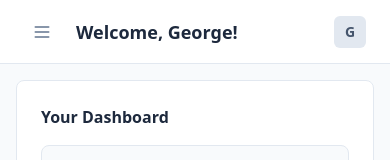
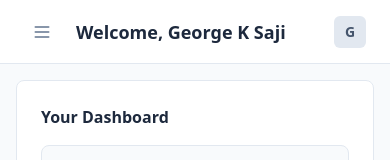
Before and after one commit to georgeksaji/cstar_administration_prototype, a React (Vite) app: page /student in a window 390 px wide. Shown: the top 160 px of the page. Built offline with nearby package versions, Linux system fonts and the light colour scheme.

Commit message:
Created Component Header for both Student and Admin

```diff
--- /dev/null
+++ b/src/Header/header.jsx
@@ -0,0 +1,19 @@
+import React from 'react';
+import { Menu } from 'lucide-react';
+
+function Header({ Name, onMenuClick }) {
+    return (
+        <header className="h-16 bg-white border-b border-slate-200 flex items-center justify-between px-6 flex-shrink-0">
+            <div className="flex items-center space-x-4">
+                <button onClick={onMenuClick} className="p-2 rounded-full text-slate-500 hover:bg-slate-100 sm:hidden">
+                    <Menu size={20} />
+                </button>
+                <h2 className="text-lg font-semibold text-slate-800">Welcome, {Name}</h2>
+            </div>
+            <div className="w-8 h-8 rounded-md bg-slate-200 flex items-center justify-center text-slate-600 font-bold">
+                {Name.charAt(0)}
+            </div>
+        </header>
+    );
+}
+export default Header;
--- a/src/admin.jsx
+++ b/src/admin.jsx
@@ -1,11 +1,11 @@
 import React, { useState } from 'react';
+import Header from './Header/header.jsx';
 import {
     CreditCard, Megaphone, MessageSquare, LogOut, Menu, X,
     ChevronRight, Users, LayoutDashboard, CheckSquare as CheckSquareAdmin,
     ThumbsUp, ThumbsDown, PlusCircle, Upload, Trash2, Edit, UserPlus, Calendar,
     BookCopy, Shield
 } from 'lucide-react';
-
 // --- FIXED ASSET ---
 // Using the imported cstarLogo from the assets folder.
 import cstarLogo from './assets/cstar.png';
@@ -145,14 +145,9 @@ const AdminSidebar = ({ activeScreen, setActiveScreen, isSidebarOpen, setSidebar
 };
 
 const AdminHeader = ({ adminName, onMenuClick }) => (
-    <header className="h-16 bg-white border-b border-slate-200 flex items-center justify-between px-6 flex-shrink-0">
-        <div className="flex items-center space-x-4">
-            <button onClick={onMenuClick} className="p-2 rounded-full text-slate-500 hover:bg-slate-100 sm:hidden"><Menu size={20} /></button>
-            <h2 className="text-lg font-semibold text-slate-800">Welcome, {adminName}</h2>
-        </div>
-        <div className="w-8 h-8 rounded-md bg-slate-200 flex items-center justify-center text-slate-600 font-bold">{adminName.charAt(0)}</div>
-    </header>
+    <Header Name={adminName} onMenuClick={onMenuClick} />
 );
+
 
 const AdminPageWrapper = ({ title, children }) => (
     <div className="w-full bg-white p-6 rounded-lg border border-slate-200">
--- a/src/student.jsx
+++ b/src/student.jsx
@@ -1,4 +1,5 @@
 import React, { useState } from 'react';
+import Header from './Header/header.jsx';
 import { Home, Calendar, CreditCard, Megaphone, MessageSquare, LogOut, Menu, X, ChevronRight, CheckCircle, AlertTriangle, Clock, ArrowLeft, Users, Award, ExternalLink } from 'lucide-react';
 import { useNavigate } from 'react-router-dom'; // Import useNavigate for routing
 // Assuming you have cstar.png in src/assets/
@@ -98,7 +99,7 @@ function Student() { // Renamed from 'App' to 'Student'
             />
 
             <div className="flex-1 flex flex-col overflow-hidden">
-                <Header studentName={studentData.name} onMenuClick={() => setSidebarOpen(true)} />
+                <StudentHeader studentName={studentData.name} onMenuClick={() => setSidebarOpen(true)} />
 
                 <main className="flex-1 overflow-y-auto p-4 sm:p-6">
                     {renderScreen()}
@@ -160,14 +161,8 @@ const Sidebar = ({ activeScreen, setActiveScreen, isSidebarOpen, setSidebarOpen
     );
 };
 
-const Header = ({ studentName, onMenuClick }) => (
-    <header className="h-16 bg-white border-b border-slate-200 flex items-center justify-between px-6 flex-shrink-0">
-        <div className="flex items-center space-x-4">
-            <button onClick={onMenuClick} className="p-2 rounded-full text-slate-500 hover:bg-slate-100 sm:hidden"><Menu size={20} /></button>
-            <h2 className="text-lg font-semibold text-slate-800">Welcome, {studentName.split(' ')[0]}!</h2>
-        </div>
-        <div className="w-8 h-8 rounded-md bg-slate-200 flex items-center justify-center text-slate-600 font-bold">{studentName.charAt(0)}</div>
-    </header>
+const StudentHeader = ({ studentName, onMenuClick }) => (
+    <Header Name={studentName} onMenuClick={onMenuClick} />
 );
 
 const PageWrapper = ({ title, children }) => (
@@ -184,7 +179,7 @@ const Dashboard = ({ setActiveScreen }) => (
       <InfoCard label="Attendance" value={`${studentData.attendance}%`} onClick={() => setActiveScreen('Attendance')} action="View Details" />
       <InfoCard label="Student ID" value={studentData.studentId} />
       <InfoCard label="My Group" value={`Group ${studentData.group}`} onClick={() => setActiveScreen('My Group')} action="View Details" />
-        <InfoCard label="My Club" value={`${studentData.club} Club`} onClick={() => setActiveScreen('My Club')} action="View Details" />
+    <InfoCard label="My Club" value={`${studentData.club} Club`} onClick={() => setActiveScreen('My Club')} action="View Details" />
 
     </div>
     <Section title="Upcoming Fests">
--- a/vite.config.js
+++ b/vite.config.js
@@ -3,10 +3,5 @@ import react from '@vitejs/plugin-react';
 
 export default defineConfig({
   plugins: [react()],
-<<<<<<< HEAD
   // base: "/cstar_administration_prototype/",
 });
-=======
-   base: "/cstar_administration_prototype/",
-})
->>>>>>> 93f99f49297cb2b5f4eed5b8a46a759201aa55a8
```
